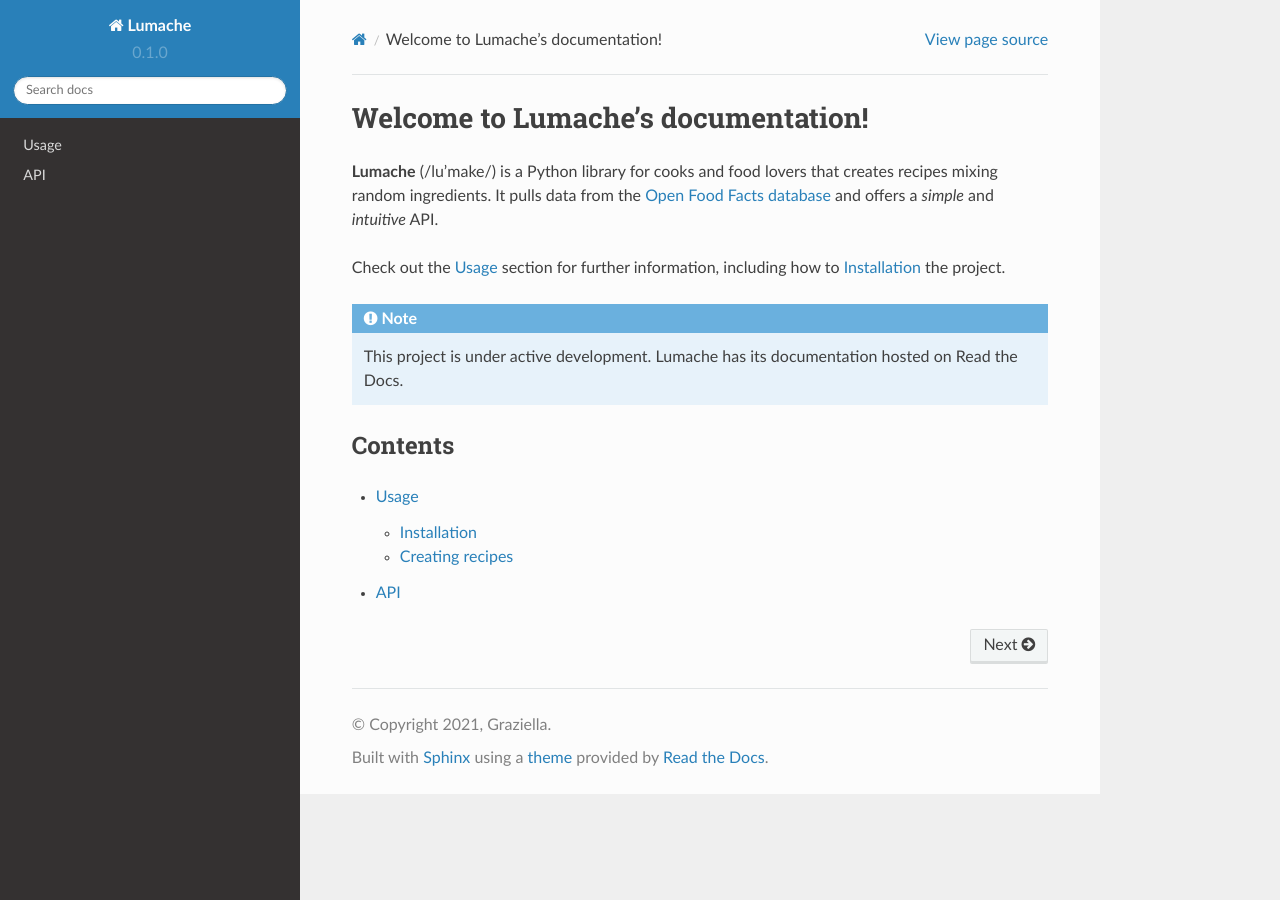
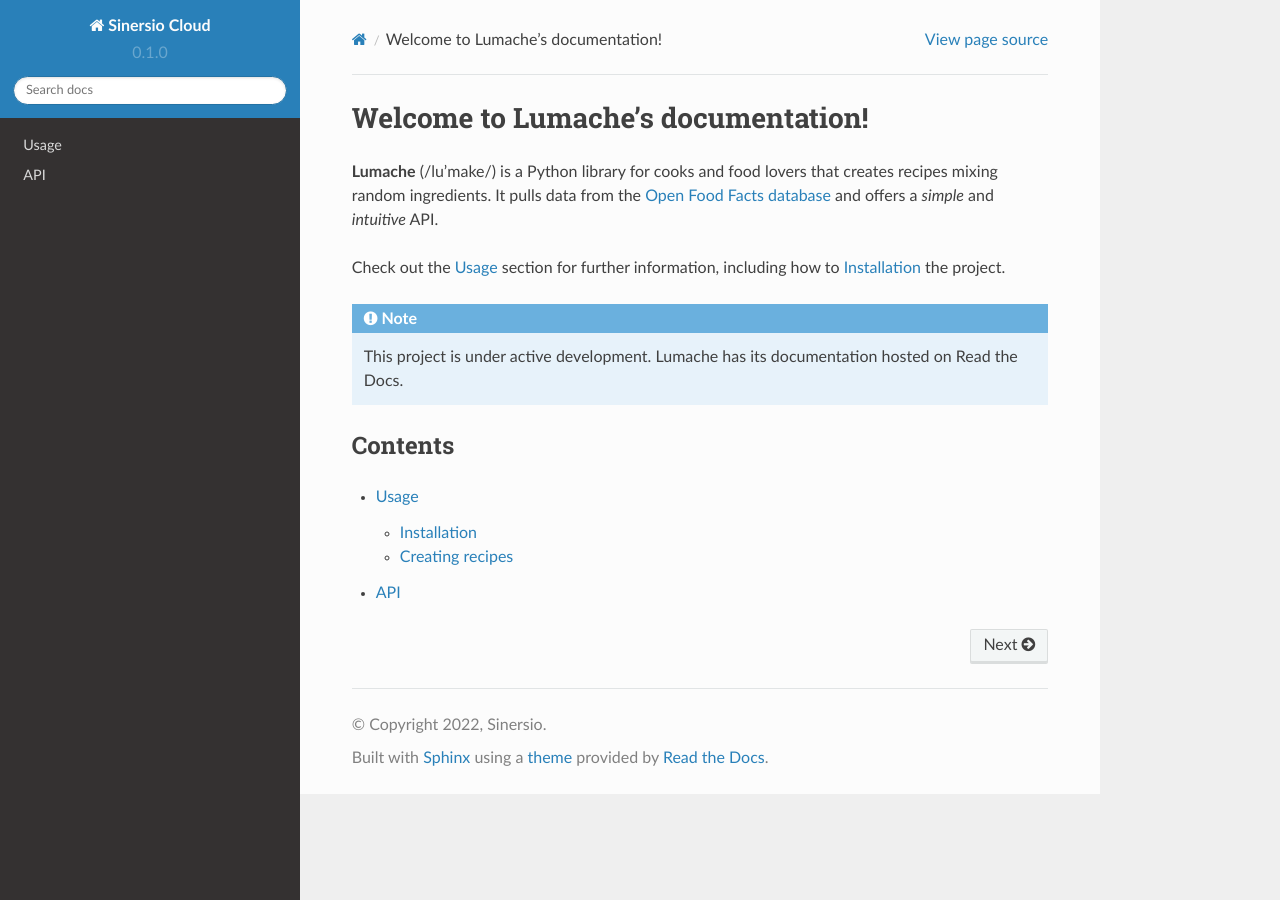
Before and after one commit to miesiu/tutorial-template, a Sphinx documentation site: the page built from docs/source/index.rst, in a window 1280 px wide. Built offline with Sphinx 7.4.7 and the Read the Docs theme 2.0.0, drawn with Linux system fonts in a browser that asks for light colours.

Commit message:
Update conf.py

```diff
--- a/docs/source/conf.py
+++ b/docs/source/conf.py
@@ -2,8 +2,8 @@
 
 # -- Project information
 
-project = 'Lumache'
-copyright = '2021, Graziella'
+project = 'Sinersio Cloud'
+copyright = '2022, Sinersio'
 author = 'Graziella'
 
 release = '0.1'
```
